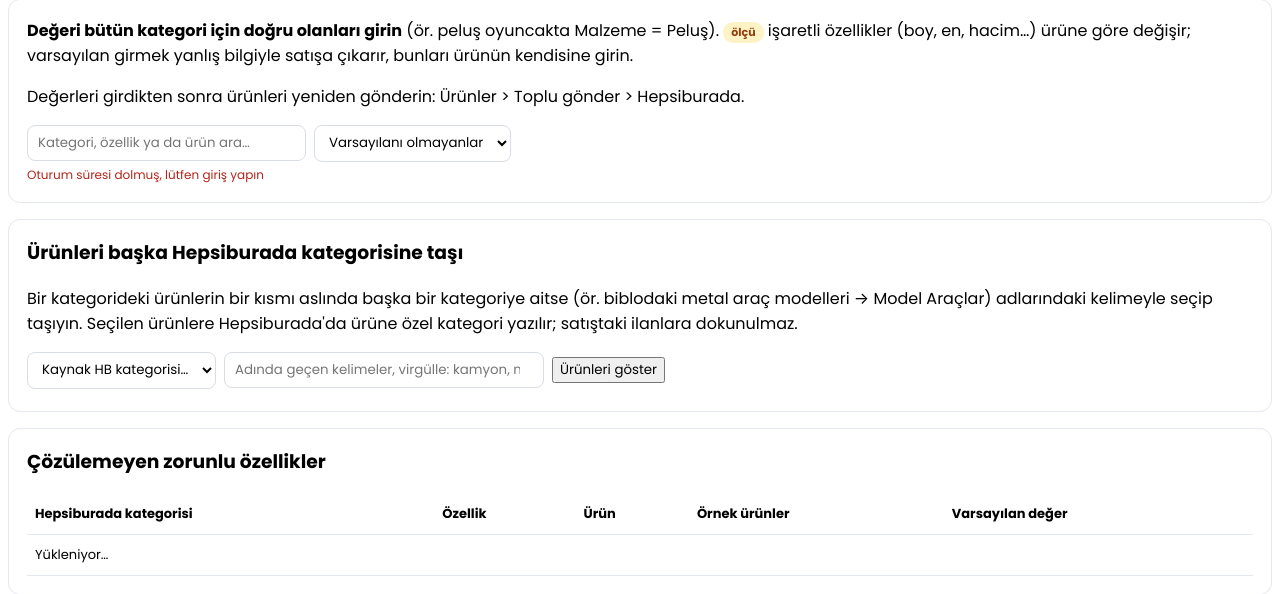
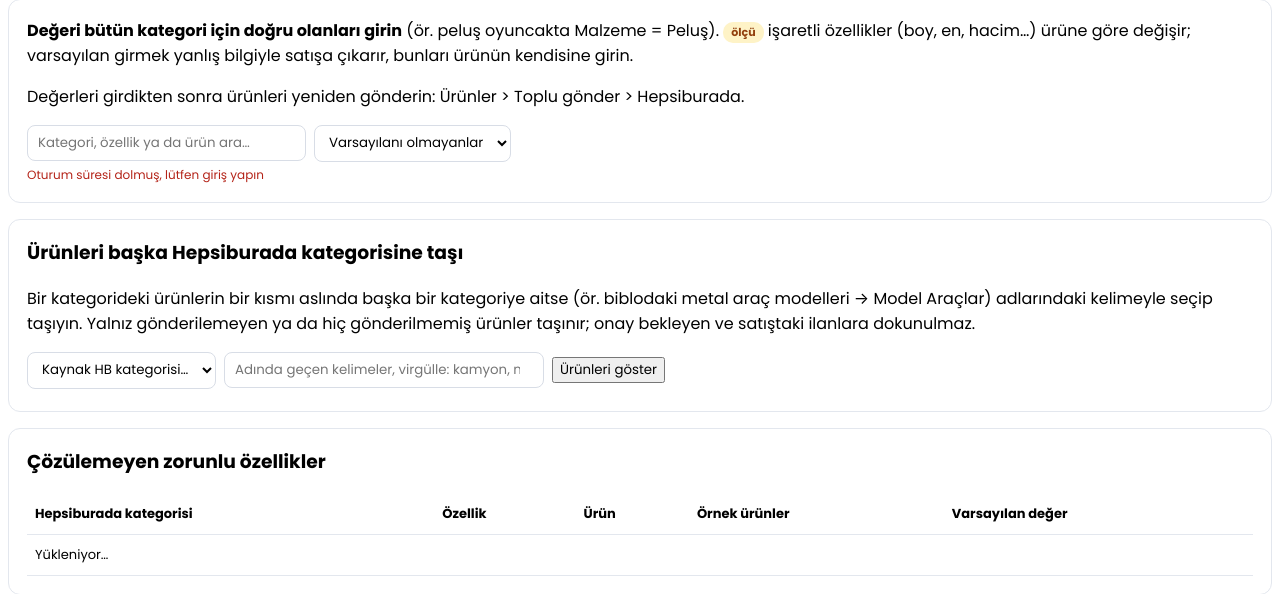
Before and after one commit to Erbakar/trendmaxPazaryeri, a PHP site: the page made by views/categories/hb_gaps.php in a window 1280 px wide. Shown: the part 411-1005 px from the top of the page. Run offline with PHP 8.4, Linux system fonts and the light colour scheme; the template is opened without the code that fills it, so the values that code supplies are empty.

Commit message:
Never move products already sent to Hepsiburada and awaiting approval
Co-Authored-By: Claude Opus 5.5 <noreply@anthropic.com>

```diff
--- a/views/categories/hb_gaps.php
+++ b/views/categories/hb_gaps.php
@@ -52,7 +52,7 @@ $canEdit = !empty($data['canEdit']);
 
 <div class="hg-box" id="hgMoveBox">
   <h3 style="margin-top:0">Ürünleri başka Hepsiburada kategorisine taşı</h3>
-  <p style="margin-top:0">Bir kategorideki ürünlerin bir kısmı aslında başka bir kategoriye aitse (ör. biblodaki metal araç modelleri → Model Araçlar) adlarındaki kelimeyle seçip taşıyın. Seçilen ürünlere Hepsiburada'da ürüne özel kategori yazılır; satıştaki ilanlara dokunulmaz.</p>
+  <p style="margin-top:0">Bir kategorideki ürünlerin bir kısmı aslında başka bir kategoriye aitse (ör. biblodaki metal araç modelleri → Model Araçlar) adlarındaki kelimeyle seçip taşıyın. Yalnız gönderilemeyen ya da hiç gönderilmemiş ürünler taşınır; onay bekleyen ve satıştaki ilanlara dokunulmaz.</p>
   <div class="hg-bar">
     <select id="hgMoveSrc"><option value="">Kaynak HB kategorisi…</option></select>
     <input type="search" id="hgMoveWords" placeholder="Adında geçen kelimeler, virgülle: kamyon, motosiklet" style="min-width:320px">
@@ -248,7 +248,7 @@ $canEdit = !empty($data['canEdit']);
         out.className = 'hg-msg'; out.textContent = 'Sayılıyor…'; el('hgMovePick').style.display = 'none';
         try {
             const r = await post('/categories/hb-gaps/move', { ...f, preview: '1' });
-            out.innerHTML = `<b>${fmt(r.count)}${r.over_limit ? '+' : ''} ürün</b> (henüz satışta olmayanlar)${samples(r.samples)}`;
+            out.innerHTML = `<b>${fmt(r.count)}${r.over_limit ? '+' : ''} ürün</b> (gönderilemeyen ya da hiç gönderilmemiş)${samples(r.samples)}`;
             if (r.count > 0 && CAN_EDIT) el('hgMovePick').style.display = '';
         } catch (err) { out.className = 'hg-msg hg-err'; out.textContent = err.message; }
     });
```
Also changed, not shown: app/Services/Mapping/MarketplaceAttributeDefaultService.php (+5 -3 lines).
